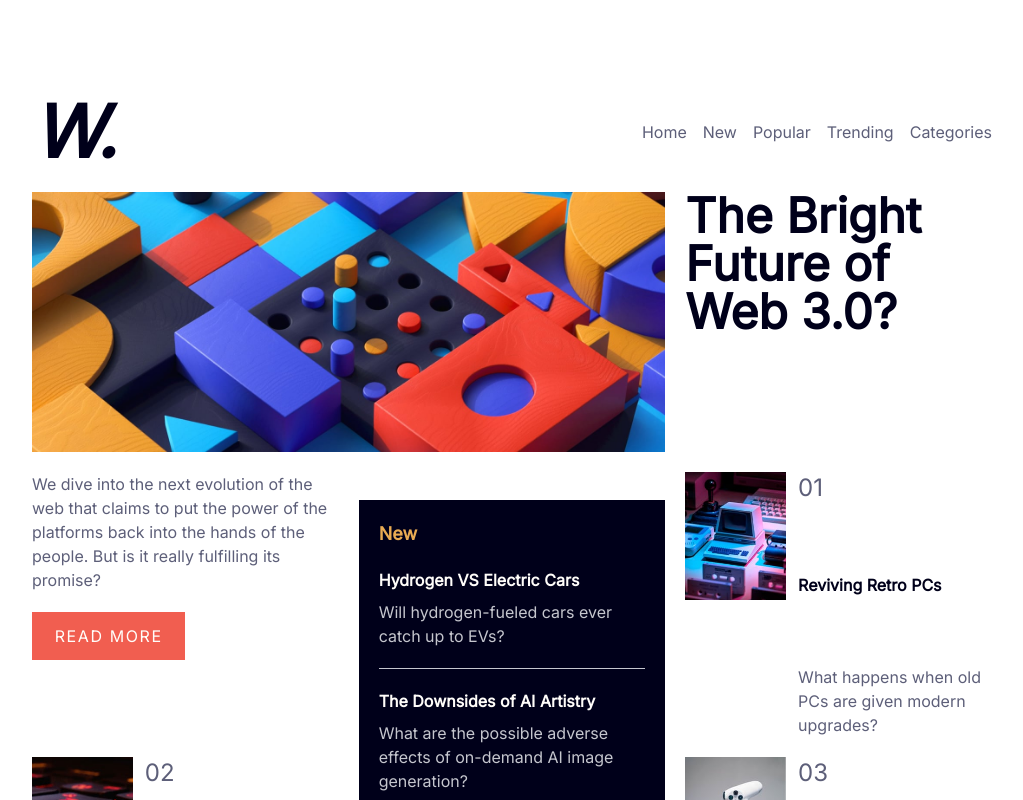
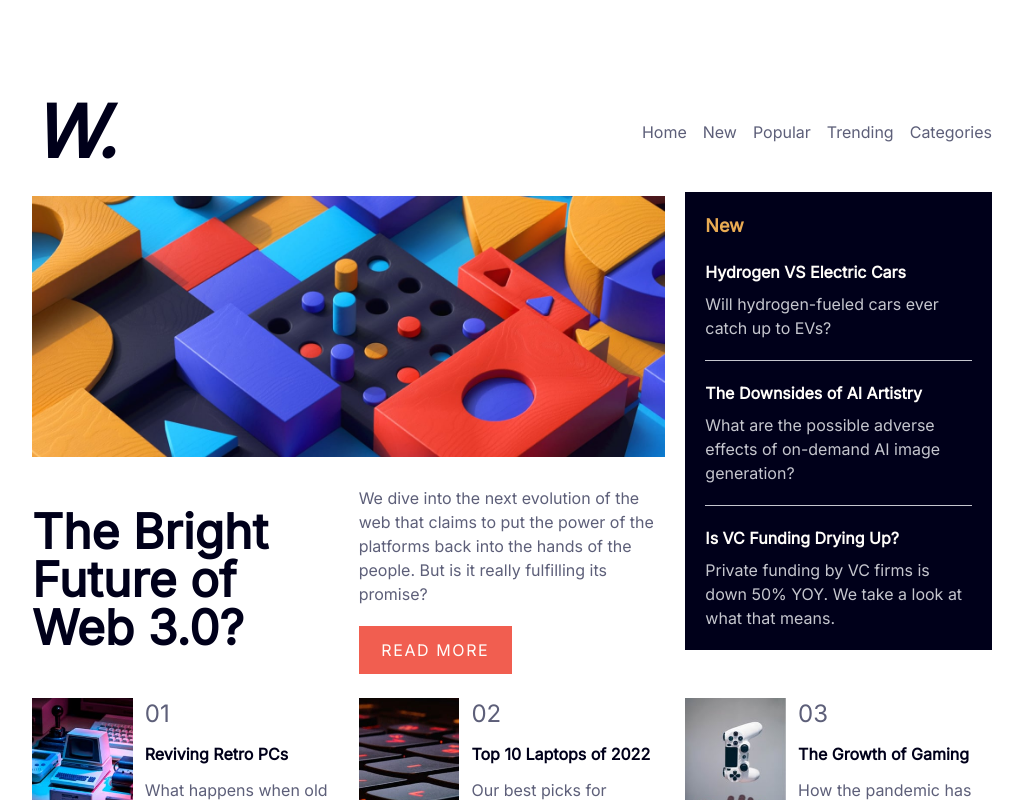
Before and after one commit to Mirtineh/news-homepage, a React (Vite) app: page / in a window 1280 px wide. Shown: the top 800 px of the page, without its empty margins (128-1151 px from the left). Built offline with nearby package versions, Linux system fonts and the light colour scheme.

Commit message:
basic markup for desktop done

```diff
--- a/src/App.tsx
+++ b/src/App.tsx
@@ -23,17 +23,17 @@ function App() {
             <NavItem name="Categories" />
           </div>
         </div>
-        <div className="grid grid-cols-1 sm:grid-cols-3 gap-5 mt-6">
+        <div className="grid items-center grid-cols-1 sm:grid-cols-3 gap-5 mt-6">
           <img
             src={webDesktop}
             alt=""
             className="hidden sm:block sm:col-span-2"
           />
           <img src={webMoble} alt="" className="sm:hidden" />
-          <p className="text-very-dark-blue text-5xl font-bold">
+          <p className="text-very-dark-blue text-5xl font-bold sm:row-start-2">
             The Bright Future of Web 3.0?
           </p>
-          <div className="flex flex-col gap-5">
+          <div className="flex flex-col gap-5 sm:row-start-2">
             <p className="text-dark-grayish-blue">
               We dive into the next evolution of the web that claims to put the
               power of the platforms back into the hands of the people. But is
--- a/src/components/New.tsx
+++ b/src/components/New.tsx
@@ -5,7 +5,7 @@ interface NewProps {}
 
 const New: FunctionComponent<NewProps> = () => {
   return (
-    <div className="bg-very-dark-blue p-5 my-7 sm:row-span-2">
+    <div className="bg-very-dark-blue p-5 my-7 sm:mt-0 sm:row-span-2">
       <div className="flex flex-col gap-5">
         <h1 className="text-soft-orange font-medium text-lg">New</h1>
         <NewItem
```
